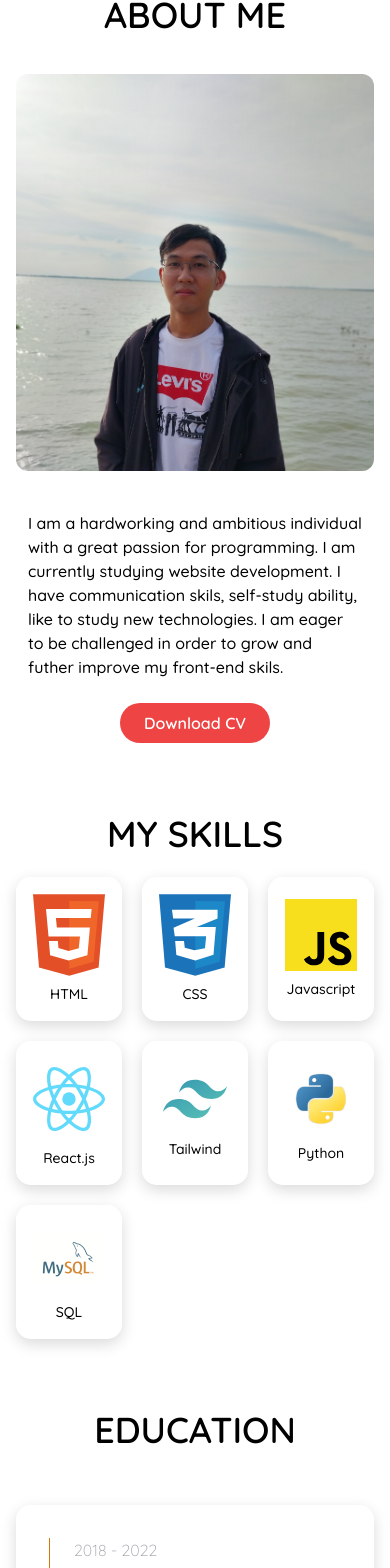
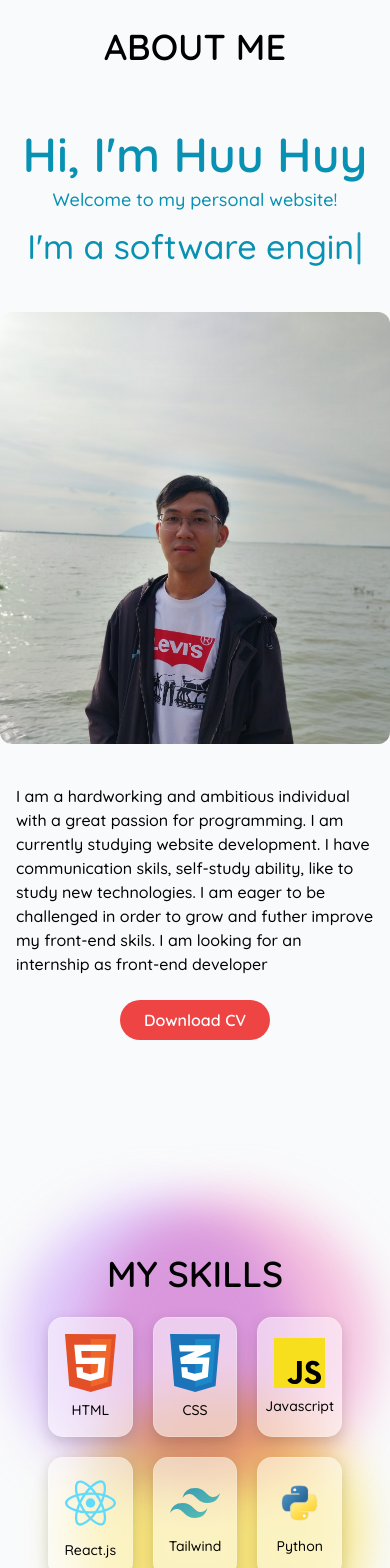
Before and after one commit to huynth1801/huuhuy-porfolio, a React (Create React App) app: page / in a window 390 px wide. Shown: the part 130-1698 px from the top of the page. Built offline with nearby package versions, Linux system fonts and the light colour scheme.

Commit message:
add typewritter

```diff
--- a/package.json
+++ b/package.json
@@ -10,6 +10,7 @@
     "react-dom": "^18.2.0",
     "react-icons": "^4.7.1",
     "react-scripts": "5.0.1",
+    "typewriter-effect": "^2.19.0",
     "web-vitals": "^2.1.4"
   },
   "scripts": {
--- a/src/components/About/About.jsx
+++ b/src/components/About/About.jsx
@@ -1,22 +1,57 @@
 import avatar from "../../assets/img/avatar.jpeg";
+import Typewriter from "typewriter-effect";
+import { useState } from "react";
 
 const About = () => {
+  const [state] = useState({
+    title: "Hi, I'm Huu Huy",
+    titleTwo: "Welcome to my personal website!",
+    titleThree:
+      "I love coding and learning how each piece of code works. I am looking for an internship as front-end developer",
+  });
   return (
     <section
       id="about"
-      className="my-12 mx-4 justify-center items-center text-center"
+      className="bg-gray-50 justify-center items-center text-center"
     >
-      <div className="text-[36px] font-bold text-center">ABOUT ME</div>
-      <div className="py-8 bg-no-repeat ">
-        <img src={avatar} className="rounded-xl" alt="Picture of me" />
+      <div className="text-[36px] font-bold py-12 text-center md:py-10">
+        ABOUT ME
       </div>
-      <div className="mx-3 my-2">
-        <p className="text-left">
+      <div className="md:flex md:justify-center">
+        <div className="home-introduce text-cyan-600 md:mx-auto md:text-left md:w-auto">
+          <h2>
+            <div className="title text-5xl font-bold my-2">{state.title}</div>
+            <div className="titleTwo text-[18px]">{state.titleTwo}</div>
+          </h2>
+          <div className="text text-[34px] p-2 md:px-0">
+            <Typewriter
+              options={{
+                autoStart: true,
+                loop: true,
+                delay: 60,
+                strings: ["I'm a software engineer"],
+              }}
+            />
+          </div>
+        </div>
+        {/* My avatar */}
+        <div className="py-8 bg-no-repeat md:py-0 md:mx-auto">
+          <img
+            src={avatar}
+            className="rounded-xl md:h-[30rem] md:w-auto
+              md:items-center md:rounded-2xl"
+            alt="Picture of me"
+          />
+        </div>
+      </div>
+      <div className="mx-4 my-2 md:mt-12 md:mx-8">
+        <p className="text-left md:text-[18px]">
           I am a hardworking and ambitious individual with a great passion for
           programming. I am currently studying website development. I have
           communication skils, self-study ability, like to study new
           technologies. I am eager to be challenged in order to grow and futher
-          improve my front-end skils.
+          improve my front-end skils. I am looking for an internship as
+          front-end developer
         </p>
       </div>
       <div className="py-4">
--- a/src/components/Header/NavBar.jsx
+++ b/src/components/Header/NavBar.jsx
@@ -9,7 +9,7 @@ const NavBar = () => {
   };
   return (
     <header class="sticky top-0 z-10 bg-teal-700 text-white">
-      <section class="mx-auto flex max-w-4xl items-center justify-between p-4">
+      <section class="mx-auto flex max-w-4xl items-center justify-between p-8 md:p-6">
         <h1 class="text-3xl font-medium flex flex-row text-center items-center">
           <a href="#hero" className="mr-2">
             HUY NGUYEN
@@ -36,16 +36,16 @@ const NavBar = () => {
             </button>
           )}
           <nav class="hidden space-x-8 text-xl md:block" aria-label="main">
-            <a href="#about" class="md: hovers hover:text-[#1095c1]">
+            <a href="#about" class="md: hovers hover:text-[#3dc3f0]">
               About
             </a>
-            <a href="#skills" class="md: hovers hover:text-[#1095c1]">
+            <a href="#skills" class="md: hovers hover:text-[#3dc3f0]">
               Skills
             </a>
-            <a href="#projects" class="md: hovers hover:text-[#1095c1]">
+            <a href="#projects" class="md: hovers hover:text-[#3dc3f0]">
               Projects
             </a>
-            <a href="#contact" class="md: hovers hover:text-[#1095c1]">
+            <a href="#contact" class="md: hovers hover:text-[#3dc3f0]">
               Contact
             </a>
           </nav>
--- a/src/components/Header/Navbar.css
+++ b/src/components/Header/Navbar.css
@@ -4,7 +4,7 @@
 
 .hovers {
     --s: 0.1em;   /* the thickness of the line */
-    --c: #1095c1; /* the color */
+    --c: #3dc3f0; /* the color */
 
     color: #fff;
     padding-bottom: var(--s);
--- a/src/components/Skill/Skill.jsx
+++ b/src/components/Skill/Skill.jsx
@@ -9,6 +9,23 @@ import "./skill.css";
 
 const Skill = () => {
   return (
+    <div className="bg-gray-50 min-h-screen flex items-center justify-center px-8 md:px-16">
+      <div className="relative w-full max-w-lg">
+        <div
+          className="absolute top-0 -left-4 w-72 h-72 bg-purple-300
+        rounded-full mix-blend-multiply filter blur-xl opacity-70 animate-blob md:-left-2/3
+        lg:-left-full"
+        ></div>
+        <div
+          className="absolute -right-4 w-72 h-72 bg-pink-300
+        rounded-full mix-blend-multiply filter blur-xl opacity-70 animate-delay-2000 md:top-1/3 md:-right-30"
+        ></div>
+        <div
+          className="absolute bottom-20 left-10 w-72 h-72 bg-yellow-300
+        rounded-full mix-blend-multiply filter blur-xl opacity-70 animate-delay-4000 md:-right-2/3"
+        ></div>
+
+        {/* Skills here */}
         <section
           id="skills"
           className="my-12 mx-4 justify-center items-center text-center"
@@ -83,7 +100,7 @@ const Skill = () => {
               >
                 <div className="flex flex-col items-center w-full">
                   <img src={tailwindcss} alt="tailwind icon" />
-              <span className="text-sm mt-2">Tailwind</span>
+                  <span className="text-sm mt-2 md:">Tailwind</span>
                 </div>
               </div>
               {/* Python icon */}
@@ -115,6 +132,8 @@ const Skill = () => {
             </div>
           </div>
         </section>
+      </div>
+    </div>
   );
 };
 
--- a/src/index.css
+++ b/src/index.css
@@ -10,4 +10,11 @@
     .toggle-btn {
         @apply [&>div::before]:translate-y-0 [&>div::before]:rotate-45 [&>div::after]:translate-y-0 [&>div::after]:-rotate-45 [&>div]:bg-transparent [&>div]:rotate-[720deg]
     }
+
+    .animation-delay-2000 {
+        animation-delay: 2s;
+      }
+    .animation-delay-4000 {
+        animation-delay: 4s;
+      }
 }
--- a/tailwind.config.js
+++ b/tailwind.config.js
@@ -11,9 +11,24 @@ module.exports = {
         "80%": { transform: "scaleY(1.2)" },
         "100%": { transform: "scaleY(1)" },
       },
+      blob: {
+        "0%": {
+          transform: "translate(0px, 0px) scale(1)",
+        },
+        "33%": {
+          transform: "translate(30px, -20px) scale(1.1)",
+        },
+        "66%": {
+          transform: "translate(-30px, 20px) scale(0.9)",
+        },
+        "100%": {
+          transform: "translate(0px, 0px) scale(1)",
+        },
+      },
     },
     animation: {
       "open-menu": "open-menu 0.5s ease-in-out forwards",
+      blob: "blob 7s infinite",
     },
   },
   plugins: [],
```
Also changed, not shown: 1 other file (tests, documents, lock files or other folders). Lines whose indentation alone changed are shown as unchanged.
